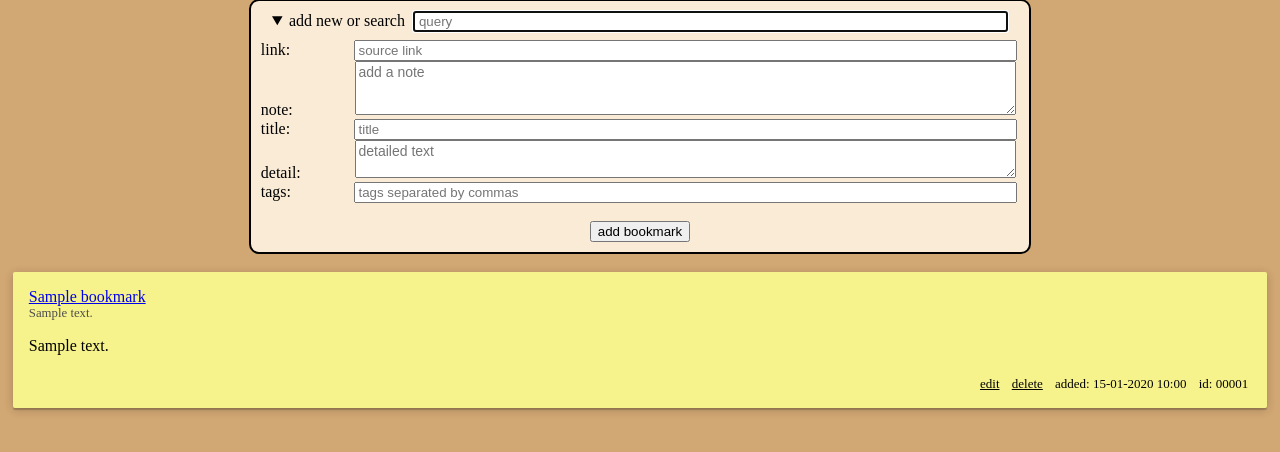
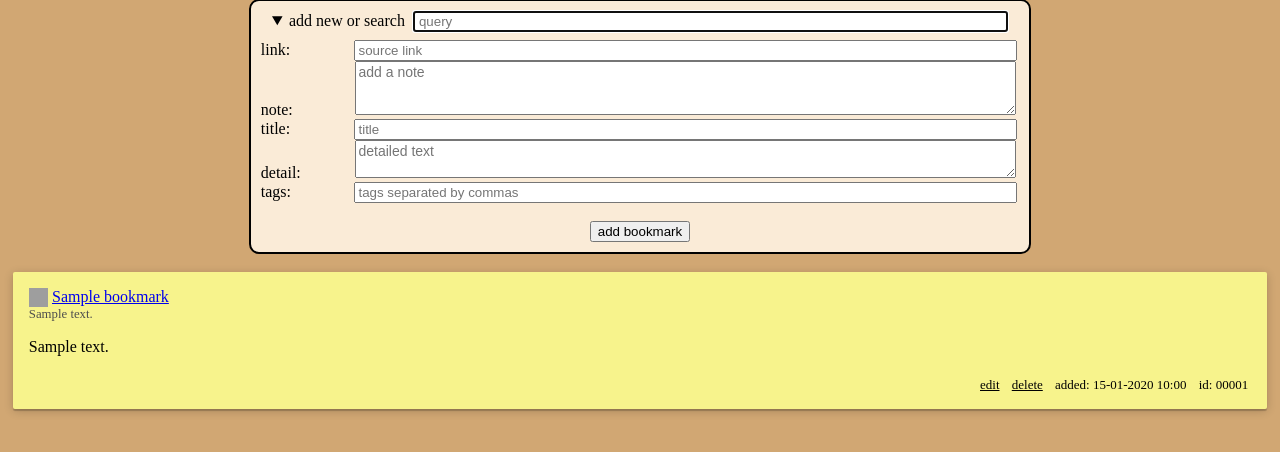
Before and after one commit to nunq/behalter, a Flask app: page / in a window 1280 px wide. Shown: the part 77-529 px from the top of the page. Run offline with Flask 3, Linux system fonts and the light colour scheme; tables that the repository leaves empty hold one stand-in row (values such as "Sample post"); grey boxes are pictures that could not be loaded.

Commit message:
[feat] add favicon display next to bookmark title
using duckduckgo's favicon api

```diff
--- a/behalter/static/style.css
+++ b/behalter/static/style.css
@@ -116,6 +116,11 @@ textarea {
   margin-left: 0.3em;
   width: calc(100% - 13em);
 }
+.icon {
+  width: 1.2em;
+  height: 1.2em;
+  vertical-align: top;
+}
 @media only screen and (min-width: 800px) {
   #add-dialog {
     width: 60%;
--- a/behalter/templates/bookmark.html
+++ b/behalter/templates/bookmark.html
@@ -1,5 +1,8 @@
 <div class="item">
-  <a class="link" href='{{ bm.link }}'>{{ bm.title }}</a>
+  <span>
+    <img src='https://icons.duckduckgo.com/ip3/{{ bm.domain }}.ico' loading="lazy" alt="icon" class="icon"/>
+    <a class="link" href='{{ bm.link }}'>{{ bm.title }}</a>
+  </span>
   <span class="detail">{{ bm.detail }}</span>
   <p class="note">{{ bm.note }}</p>
   <div class="tags">
```
